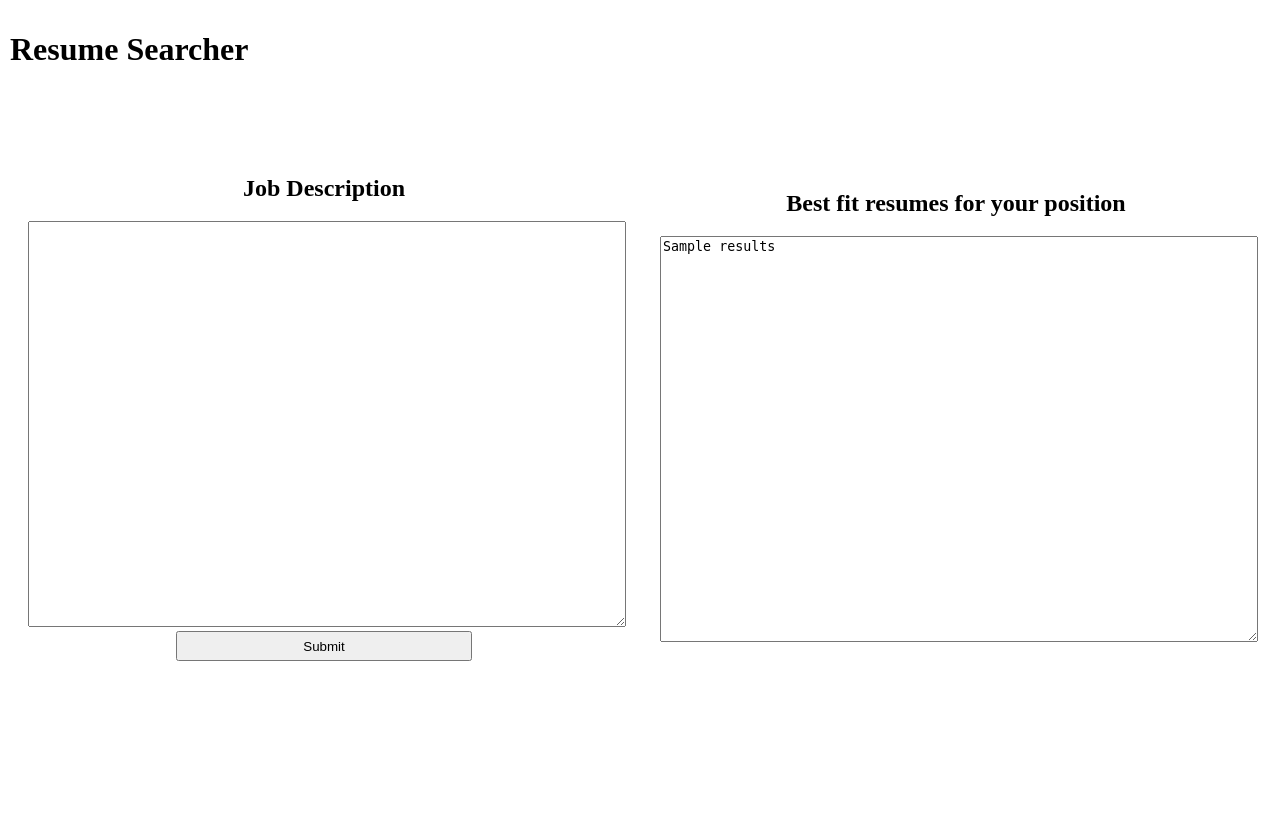
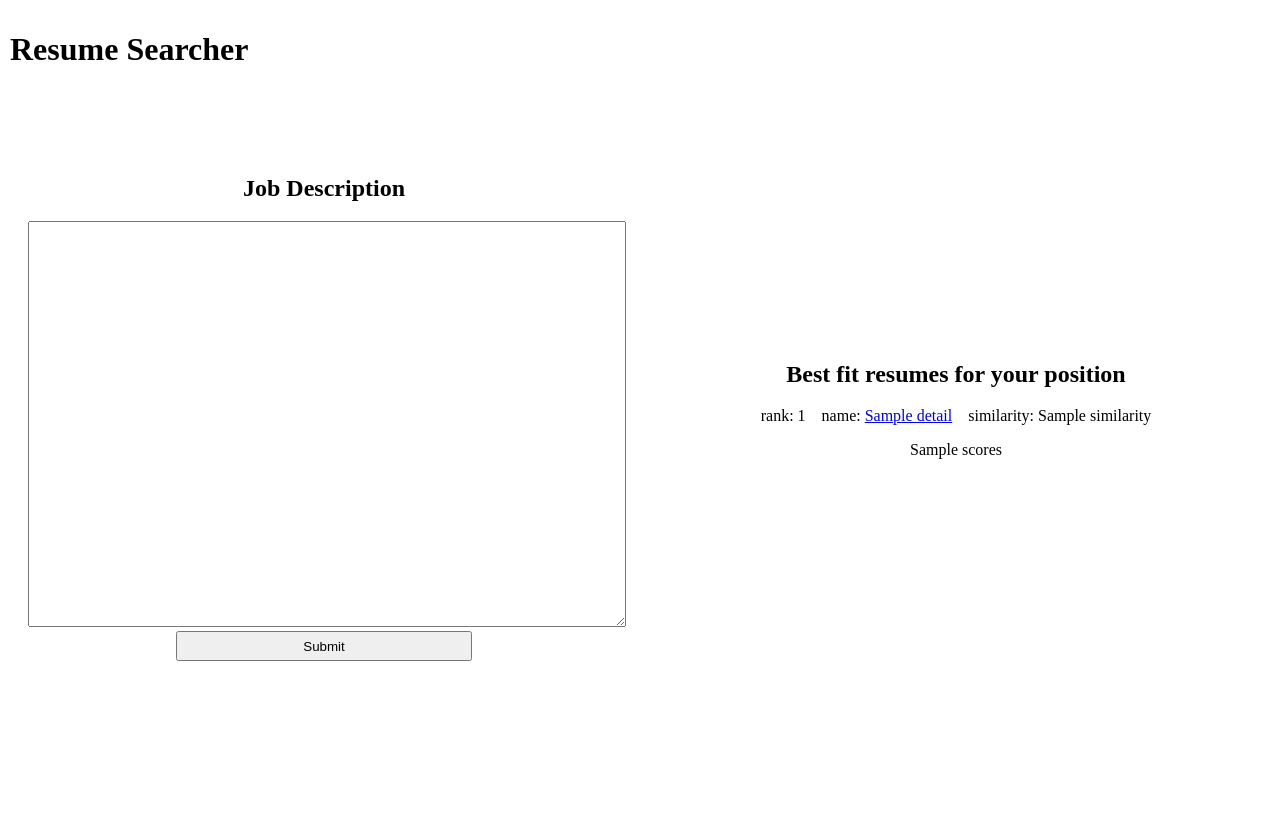
Before and after one commit to ScarletteBel/Resume-search-builder, a Flask app: template Webapp/templates/index.html in a window 1280 px wide. Run offline with Flask 3, Linux system fonts and the light colour scheme; the template is opened without the code that fills it: most values are stand-ins (such as "Sample title", 1, 10 or a date in 2020).

Commit message:
interface added

```diff
--- a/Webapp/app.py
+++ b/Webapp/app.py
@@ -1,7 +1,9 @@
-from flask import Flask, render_template, request
+from flask import Flask, render_template, request, url_for
 import Final_Project
+import ast
 
 app = Flask(__name__)
+
 
 @app.route('/', methods=['GET'])
 def home():
@@ -10,11 +12,37 @@ def home():
 @app.route('/predict', methods=['POST'])
 def predict():
     input_data = request.form['input_data']
-    results = Final_Project.pipeline(input_data, Final_Project.load_documents(source_dir = 'C:/Users/scarb/OneDrive/Documentos/BigData/GitHub/Resume-search-builder/Webapp/Resumes'))
+    results = Final_Project.pipeline(input_data, Final_Project.load_documents(source_dir = 'C:/Users/scarb/OneDrive/Documentos/BigData/GitHub/Resume-search-builder/Webapp/static/Resumes'))
 
-    processed_results = ['\n'.join(map(str, res)) if isinstance(res, list) else str(res) for res in results]
+    formatted_details = []
+    formatted_scores = []
 
-    return render_template('index.html', results=processed_results)  # Pass results to the index.html template
+    if results and len(results) >= 2:
+        details = results[0]
+        if isinstance(details, str):  # Check if the result is a string representation of a list
+            details = ast.literal_eval(details)
+        formatted_details = [
+            {
+                "rank": d['rank'],
+                "link": url_for('static', filename='Resumes/' + d['name']),
+                "name": d['name'],
+                "similarity": d['similarity']
+            } for d in details
+        ]
+
+        # Second element seems to be the scores
+        scores = results[1]
+        if isinstance(scores, str):  # Check if the result is a string representation of a list
+            scores = ast.literal_eval(scores)
+        formatted_scores = ' '.join(map(str, scores))
+
+
+    else:
+        error_message = "Error: Unexpected results format"
+        return render_template('index.html', error=error_message)
+
+
+    return render_template('index.html', details=formatted_details, scores=formatted_scores)
 
 
 if __name__ == '__main__':
--- a/Webapp/templates/index.html
+++ b/Webapp/templates/index.html
@@ -39,7 +39,14 @@
     <div class="half">
         <div style="height: 67.67%;">
             <h2>Best fit resumes for your position</h2>
-            <textarea id="result_data">{{ results if results else '' }}</textarea>
+            {% if details %}
+                {% for detail in details %}
+                    rank: {{ detail.rank }} &nbsp;&nbsp;
+                    name: <a href="{{ detail.link }}" target="_blank">{{ detail.name }}</a> &nbsp;&nbsp;
+                    similarity: {{ detail.similarity }}<br>
+                {% endfor %}
+            {% endif %}
+            <p>{{ scores }}</p>
         </div>
     </div>
 </body>
```
Also changed, not shown: 6 other files.
